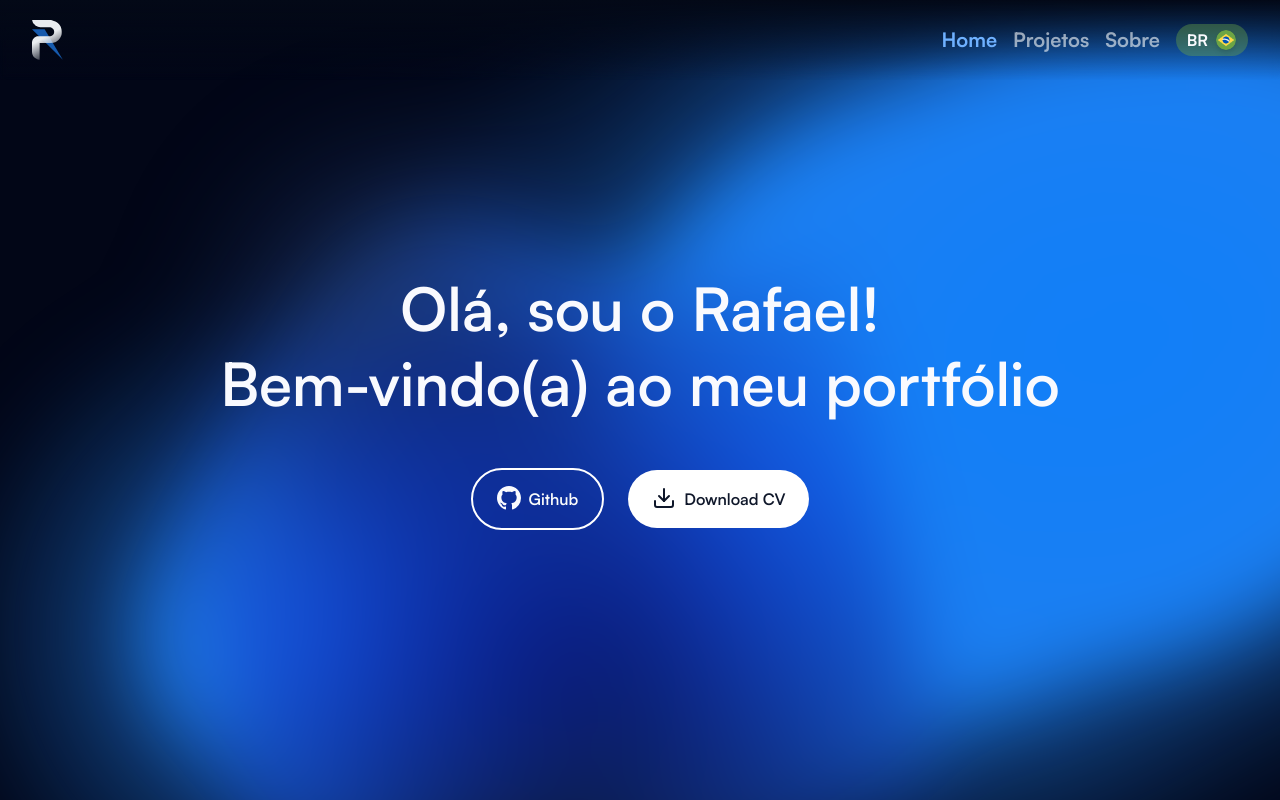
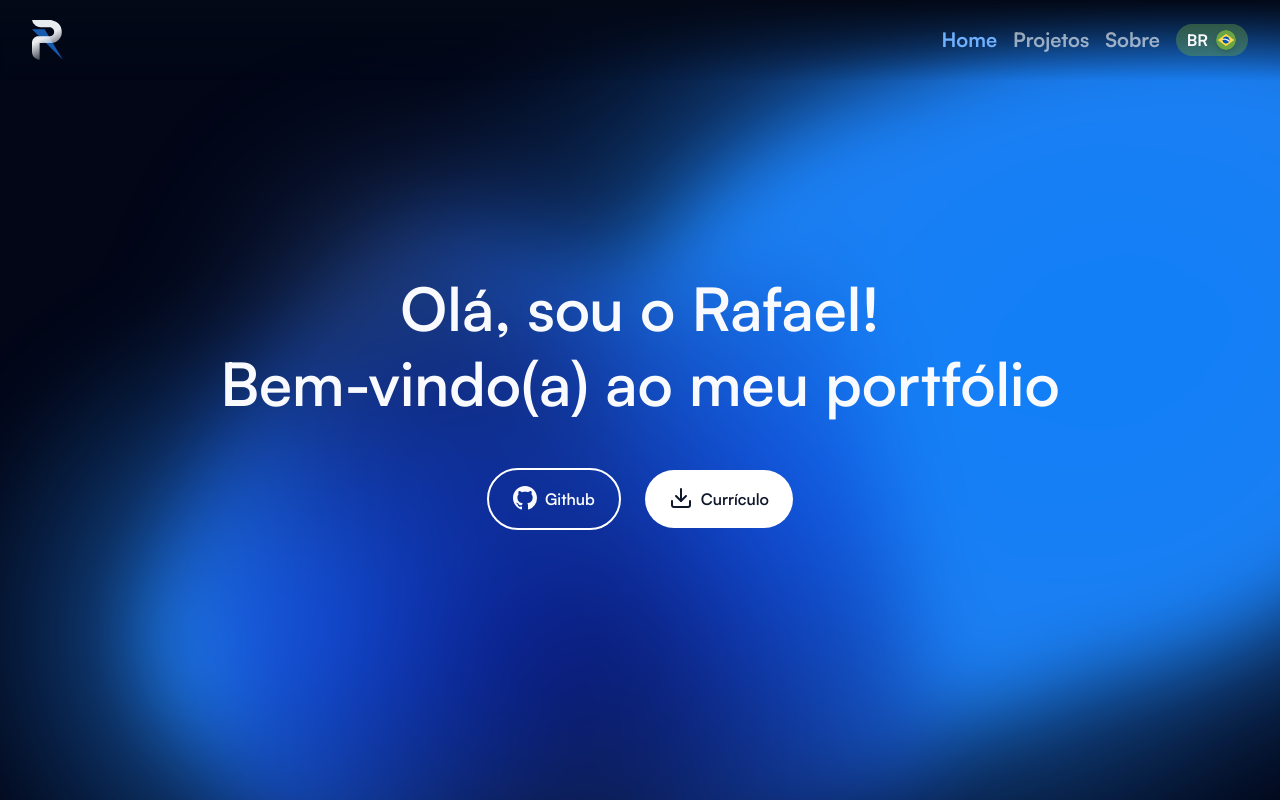
Before and after one commit to rafaa-freitas/portfolio, a React (Vite) app: page / in a window 1280 px wide. Shown: the top 800 px of the page. Built offline with nearby package versions, Linux system fonts and the light colour scheme; a web font is replaced by a local one.

Commit message:
feat: Updating resume

```diff
--- a/src/components/BentoGrid/Cards/ProjetosCard.tsx
+++ b/src/components/BentoGrid/Cards/ProjetosCard.tsx
@@ -41,7 +41,7 @@ function ProjetosCard() {
         </div>
       </div>
 
-      <Link to="/projects" className="z-10 h-full flex items-end">
+      <Link to="/projects" state={'teste'} className="z-10 h-full flex items-end">
         <div className="flex items-start p-6 relative w-full">
           <h4 className="font-normal text-2xl">{t('all_projects')}</h4>
 
--- a/src/components/Hero/Hero.tsx
+++ b/src/components/Hero/Hero.tsx
@@ -36,7 +36,7 @@ function Hero() {
           ></Button>
 
           <Button
-            text="Download CV"
+            text={t("resume")}
             href={cv}
             onClick={() => {}}
             icon={<Download color="#0F172A" />}
--- a/src/pages/Projects.tsx
+++ b/src/pages/Projects.tsx
@@ -1,8 +1,16 @@
 import { useTranslation } from 'react-i18next';
 import SelectedWorksLink from '../components/shared/SelectedWorksLink/SelectedWorksLink';
+import { useEffect } from 'react';
+import { useLocation } from 'react-router';
 
 function Projects() {
   const { t } = useTranslation();
+  const location = useLocation();
+  const { state } = location
+
+  useEffect(() => {
+    console.log(state)
+  }, [state])
 
   return (
     <section className="section-layout flex flex-col justify-center items-center gap-12">
```
Also changed, not shown: 1 other file (tests, documents, lock files or other folders).
